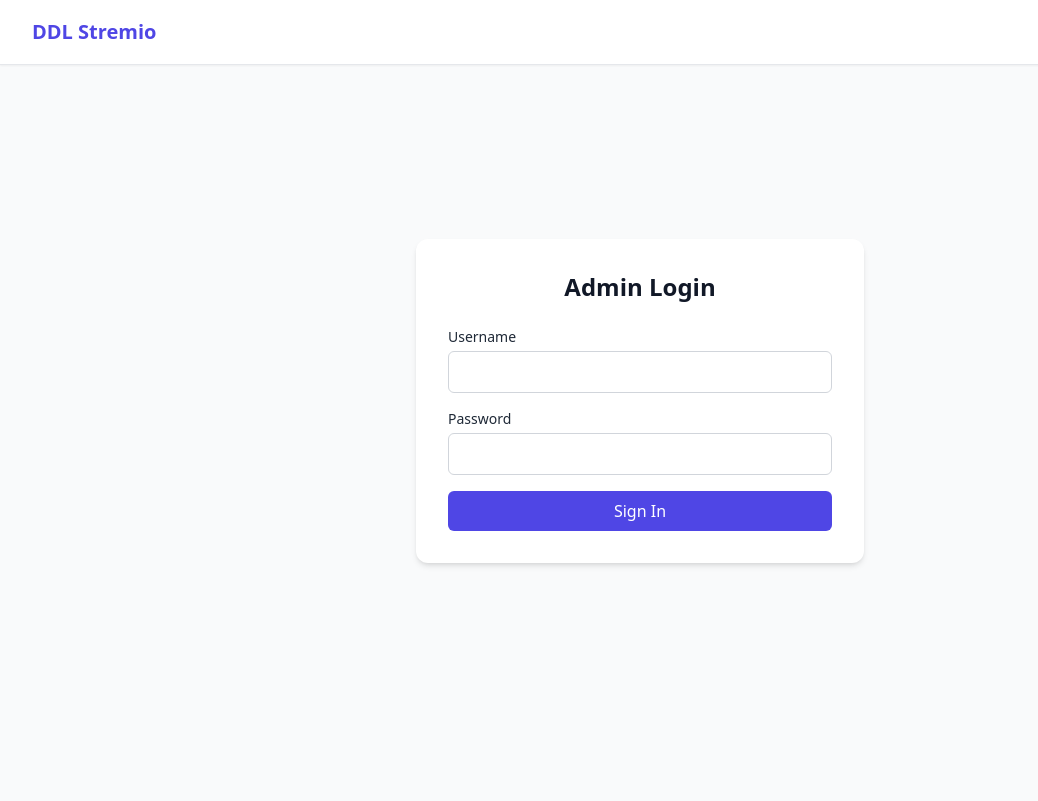
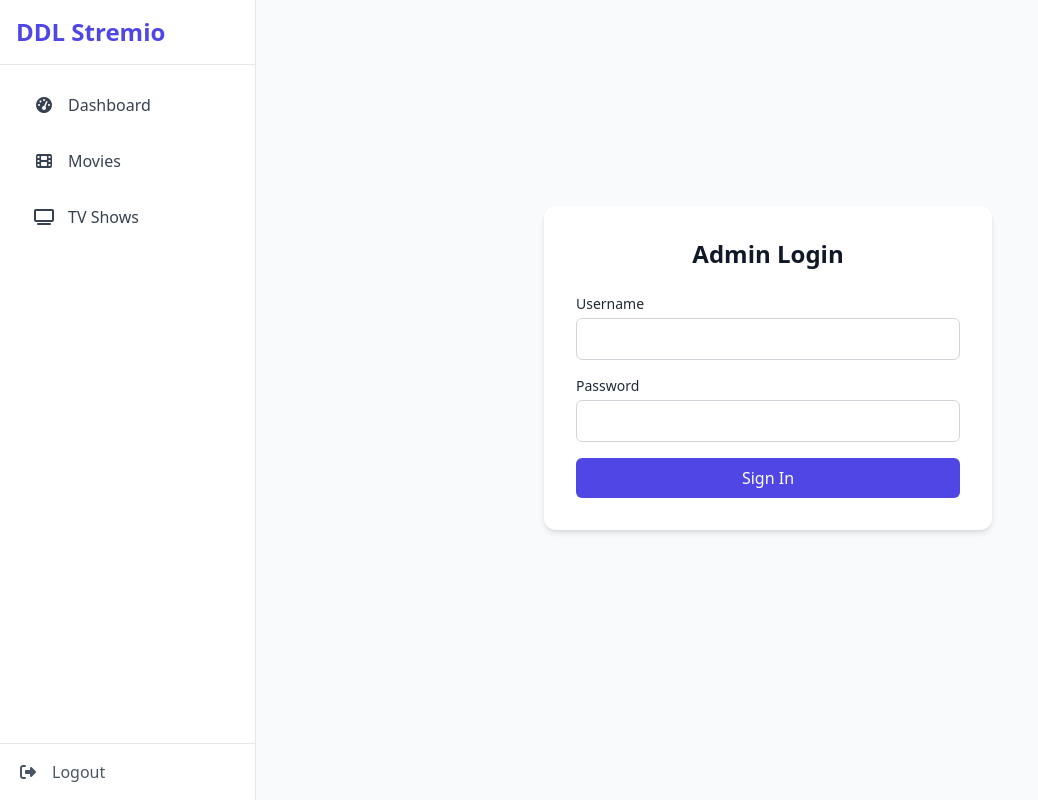
Before and after one commit to vigarepo2/DDL-to-Stremio, a FastAPI app: page /login in a window 1280 px wide. Shown: the whole page, without its empty margins (0-1038 px from the left). Run offline with FastAPI, Linux system fonts and the light colour scheme; some libraries are stand-ins or nearby versions.

Commit message:
Update base.html

```diff
--- a/templates/base.html
+++ b/templates/base.html
@@ -5,20 +5,71 @@
     <meta name="viewport" content="width=device-width, initial-scale=1.0">
     <title>{% block title %}DDL Stremio{% endblock %}</title>
     <script src="https://cdn.tailwindcss.com"></script>
+    <link rel="stylesheet" href="https://cdnjs.cloudflare.com/ajax/libs/font-awesome/6.5.1/css/all.min.css">
+    <style>
+        .sidebar-link {
+            display: flex;
+            align-items: center;
+            padding: 0.75rem 1rem;
+            border-radius: 0.5rem;
+            transition: background-color 0.2s;
+        }
+        .sidebar-link.active {
+            background-color: #4f46e5;
+            color: white;
+            font-weight: 600;
+        }
+        .sidebar-link:not(.active):hover {
+            background-color: #eef2ff;
+        }
+    </style>
 </head>
 <body class="bg-gray-50 text-gray-800 font-sans">
-    <nav class="bg-white shadow-sm border-b border-gray-200">
-        <div class="max-w-7xl mx-auto px-4 sm:px-6 lg:px-8">
-            <div class="flex justify-between items-center h-16">
-                <a href="/" class="text-xl font-bold text-indigo-600">DDL Stremio</a>
-                {% if request.session.authenticated %}
-                <a href="/logout" class="text-sm text-gray-600 hover:text-indigo-600">Logout</a>
-                {% endif %}
+    <div class="flex h-screen bg-gray-50">
+        <!-- Sidebar -->
+        <aside class="w-64 bg-white border-r border-gray-200 flex-shrink-0">
+            <div class="p-4 border-b">
+                <a href="/" class="text-2xl font-bold text-indigo-600">DDL Stremio</a>
             </div>
+            <nav class="p-4 space-y-2">
+                <a href="/" id="nav-dashboard" class="sidebar-link text-gray-700">
+                    <i class="fas fa-tachometer-alt w-6 text-center"></i><span class="ml-3">Dashboard</span>
+                </a>
+                <a href="/manage/movie" id="nav-movies" class="sidebar-link text-gray-700">
+                    <i class="fas fa-film w-6 text-center"></i><span class="ml-3">Movies</span>
+                </a>
+                <a href="/manage/tv" id="nav-tv" class="sidebar-link text-gray-700">
+                    <i class="fas fa-tv w-6 text-center"></i><span class="ml-3">TV Shows</span>
+                </a>
+            </nav>
+            <div class="absolute bottom-0 w-64 p-4 border-t">
+                <a href="/logout" class="flex items-center text-gray-600 hover:text-indigo-600">
+                    <i class="fas fa-sign-out-alt w-6 text-center"></i><span class="ml-3">Logout</span>
+                </a>
+            </div>
+        </aside>
+
+        <!-- Main Content -->
+        <div class="flex-1 flex flex-col overflow-hidden">
+            <main class="flex-1 overflow-x-hidden overflow-y-auto bg-gray-50">
+                <div class="container mx-auto px-6 py-8">
+                    {% block content %}{% endblock %}
+                </div>
+            </main>
         </div>
-    </nav>
-    <main>
-        {% block content %}{% endblock %}
-    </main>
+    </div>
+    <script>
+        // Set active sidebar link
+        document.addEventListener("DOMContentLoaded", function() {
+            const path = window.location.pathname;
+            if (path === '/') {
+                document.getElementById('nav-dashboard').classList.add('active');
+            } else if (path.startsWith('/manage/movie')) {
+                document.getElementById('nav-movies').classList.add('active');
+            } else if (path.startsWith('/manage/tv')) {
+                document.getElementById('nav-tv').classList.add('active');
+            }
+        });
+    </script>
 </body>
 </html>
```
